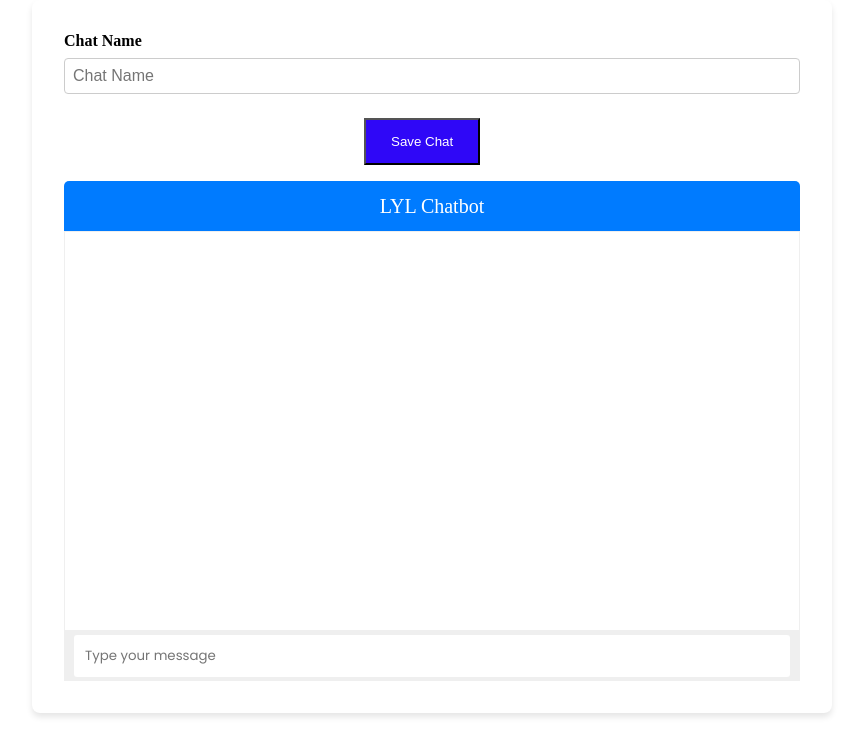
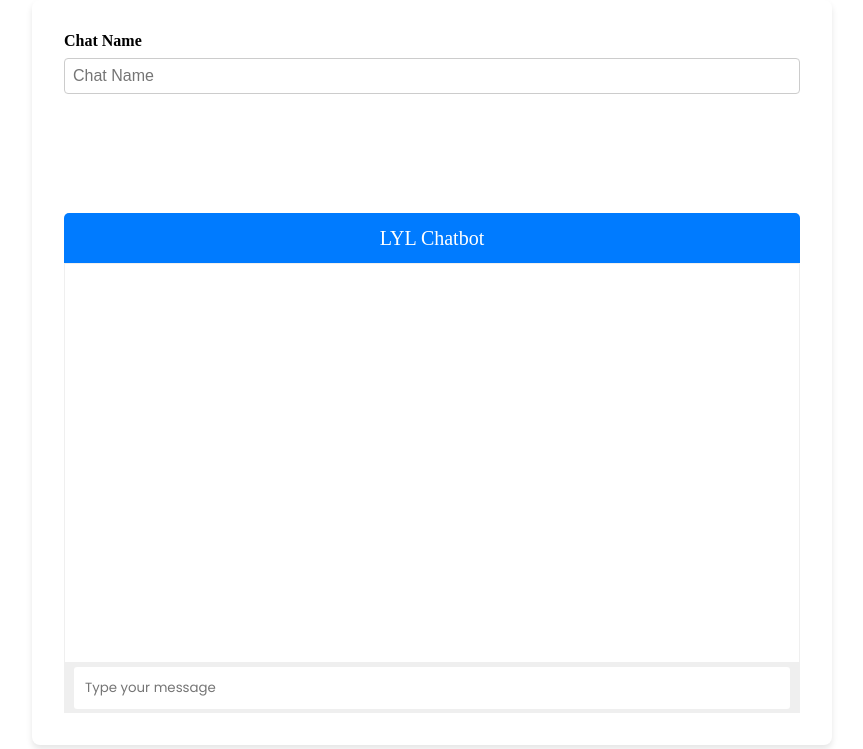
Before and after one commit to garethbreeze1993/MCQ_Generator_AI, a Django app: page /chatbot/new_chat in a window 1280 px wide. Shown: the part 51-800 px from the top of the page, without its empty margins (208-1071 px from the left). Run offline with Django 5.2, Linux system fonts and the light colour scheme; the visitor is signed in with stand-in values (Sample User, id 1).

Commit message:
Change style for flash messages, btn only shows when chat name is valid and use form cleaned data to save chat name

```diff
--- a/chatbot/static/chatbot_style.css
+++ b/chatbot/static/chatbot_style.css
@@ -6,17 +6,17 @@
     box-sizing: border-box;
 }
 
-.btn_copy_chatbot{
-            background-color: #2f07f7;
-            color: white;
-            padding: 14px 25px;
-            margin-left: 300px;
-            margin-right: 300px;
-            text-align: center;
-            text-decoration: none;
-            display: flex;
-            justify-content: center;
-        }
+/*.btn_copy_chatbot{*/
+/*            background-color: #2f07f7;*/
+/*            color: white;*/
+/*            padding: 14px 25px;*/
+/*            margin-left: 300px;*/
+/*            margin-right: 300px;*/
+/*            text-align: center;*/
+/*            text-decoration: none;*/
+/*            display: flex;*/
+/*            justify-content: center;*/
+/*        }*/
 
 #chatbot {
     margin-top: 1rem;
@@ -136,3 +136,31 @@
     opacity: 1;
     pointer-events: auto;
 }
+
+.btn_copy_chatbot {
+    margin-top: 50px;
+    top: 50%;
+    right: 10px;
+    transform: translateY(-50%);
+    background: transparent;
+    border: 1px solid #007bff;
+    border-radius: 3px;
+    color: #007bff;
+    outline: none;
+    padding: 14px 25px;
+    margin-left: 300px;
+    margin-right: 300px;
+    text-align: center;
+    text-decoration: none;
+    display: flex;
+    justify-content: center;
+    cursor: pointer;
+    opacity: 0;
+    pointer-events: none;
+    transition: 0.3s all ease;
+}
+
+#id_chat_name:valid ~ .btn_copy_chatbot {
+    opacity: 1;
+    pointer-events: auto;
+}
--- a/chatbot/views.py
+++ b/chatbot/views.py
@@ -82,9 +82,16 @@ def save_chat(request):
     logger.debug(request.session["lyl_messages"])
     logger.debug(request.session["number_chats"])
 
+    submitted_form = ChatTitleForm(request.POST)
+
+    if not submitted_form.is_valid():
+        logger.error(submitted_form.errors)
+        messages.error(request, 'Please enter a Chat Name')
+        return JsonResponse({"message": "Please enter a Chat Name"})
+
     new_chat = Chat()
     new_chat.user = request.user
-    new_chat.title = request.POST['name_title']
+    new_chat.title = submitted_form.cleaned_data['name_title']
 
     try:
         new_chat.save()
@@ -122,7 +129,7 @@ def save_chat(request):
             return JsonResponse({"error": "Error when saving Messaged"}, status=500)
 
     messages.success(request, "Data saved successfully!")
-    return redirect("index")
+    return redirect("chat_index")
 
 @login_required(login_url='login')
 def get_chat_data(request, pk):
--- a/quiz/static/main.css
+++ b/quiz/static/main.css
@@ -131,3 +131,27 @@ ol li{
             border: 1px solid #ccc;
             border-radius: 4px;
 }
+
+.messages {
+	border-radius: 10px;
+	box-shadow: 3px 3px 4px 0px rgba(50, 50, 50, 0.75);
+	color: white;
+	margin-bottom: 20px;
+	margin-left: auto;
+	margin-right: auto;
+	padding-bottom: 5px;
+	padding-top: 5px;
+	text-align: center;
+	width: 80%;
+}
+
+/*
+ * Give the various message types the correct colors
+ */
+.success {
+	background-color: green;
+}
+
+.error {
+	background-color: red;
+}
--- a/templates/chatbot/chatbot.html
+++ b/templates/chatbot/chatbot.html
@@ -9,12 +9,12 @@
     <!-- Quiz Name -->
     <div class="form-group">
         <label for="id_chat_name">{{ form.name_title.label }}</label>
-        <input type="text" id="id_chat_name" name="{{ form.name_title.name }}" placeholder="Chat Name" maxlength="128" class="form-control">
+        <input type="text" id="id_chat_name" name="{{ form.name_title.name }}" placeholder="Chat Name" maxlength="128" class="form-control" required>
         {% for error in form.name_title.errors %}
             <span class="text-danger">{{ error }}</span>
         {% endfor %}
+    <button class="btn_copy_chatbot" id="save_chat_btn" type="submit">Save Chat</button>
     </div>
-    <button class="btn_copy_chatbot" id="save_chat_btn" type="submit">Save Chat</button>
     </form>
     <div id="chatbot">
     <div class="wrapper">
--- a/templates/home.html
+++ b/templates/home.html
@@ -17,6 +17,7 @@
                 <button type="submit">Log Out</button></form></li>
         </ul>
     </nav>
+    <div class="container">
     {% if messages %}
     <ul class="messages">
         {% for message in messages %}
@@ -24,7 +25,7 @@
         {% endfor %}
     </ul>
 {% endif %}
-   <div class="container">
+
 
     {% block app_content %}
     {% endblock %}
```
